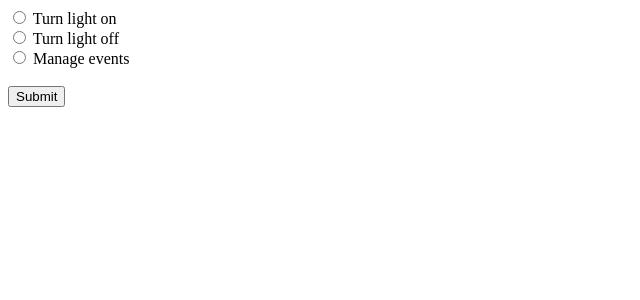
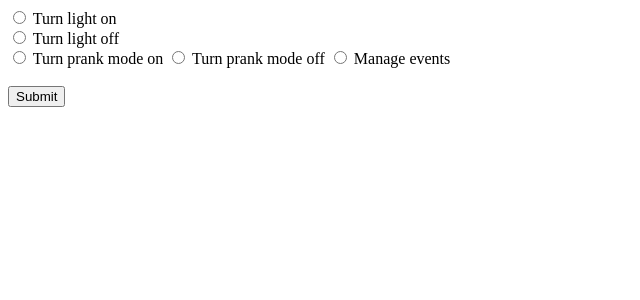
Before and after one commit to nicolascrossi/ELEC327-Webserver, a Flask app: page /control in a window 1280 px wide. Shown: the top 300 px of the page, without its empty margins (0-640 px from the left). Run offline with Flask 2, Linux system fonts and the light colour scheme; parts of the project's set-up code (start-up, migrations or seed data) failed here and were passed over.

Commit message:
added prank mode options to webserver

```diff
--- a/app.py
+++ b/app.py
@@ -13,6 +13,8 @@ import signal
 IP_HDR = "IP_ADDR"
 OFF_HDR = "LIGHT_OFF"
 ON_HDR = "LIGHT_ON"
+PRANK_OFF_HDR = "PRANK_OFF"
+PRANK_ON_HDR = "PRANK_ON"
 
 app = Flask(__name__)
 
@@ -33,6 +35,16 @@ def light_off():
 def light_on():
     print(f"{ON_HDR}", flush=True)
     print("[SERVER] Sent on", file=sys.stderr, flush=True)
+
+
+def prank_off():
+    print(f"{PRANK_OFF_HDR}", flush=True)
+    print("[SERVER] Sent prank off", file=sys.stderr, flush=True)
+
+
+def prank_on():
+    print(f"{PRANK_ON_HDR}", flush=True)
+    print("[SERVER] Sent prank on", file=sys.stderr, flush=True)
 
 
 def jobs_sort(job: Tuple[datetime.time, str, schedule.Job]):
@@ -91,16 +103,24 @@ def control_form():
             print("Adding event")
             e_option = request.form.get("e_options")
             if e_option == "e_light_on":
-                pass
-                print(f"Scheduling on at {request.form.get('e_time')}")
+                print(f"Scheduling on at {request.form.get('e_time')}", flush=True, file=sys.stderr)
                 job = schedule.every().day.at(request.form.get("e_time")).do(light_on)
-                jobs.append((job.at_time, f"On at {job.at_time}", job))
+                jobs.append((job.at_time, f"Light ON at {job.at_time}", job))
                 jobs.sort(key=jobs_sort)
             elif e_option == "e_light_off":
-                pass
-                print(f"Scheduling off at {request.form.get('e_time')}")
+                print(f"Scheduling off at {request.form.get('e_time')}", flush=True, file=sys.stderr)
                 job = schedule.every().day.at(request.form.get("e_time")).do(light_off)
-                jobs.append((job.at_time, f"Off at {job.at_time}", job))
+                jobs.append((job.at_time, f"Light OFF at {job.at_time}", job))
+                jobs.sort(key=jobs_sort)
+            elif e_option == "e_prank_on":
+                print(f"Scheduling prank mode on at {request.form.get('e_time')}", flush=True, file=sys.stderr)
+                job = schedule.every().day.at(request.form.get("e_time")).do(prank_on)
+                jobs.append((job.at_time, f"Prank mode ON at {job.at_time}", job))
+                jobs.sort(key=jobs_sort)
+            elif e_option == "e_prank_off":
+                print(f"Scheduling prank mode off at {request.form.get('e_time')}", flush=True, file=sys.stderr)
+                job = schedule.every().day.at(request.form.get("e_time")).do(prank_off)
+                jobs.append((job.at_time, f"Prank mode OFF at {job.at_time}", job))
                 jobs.sort(key=jobs_sort)
         elif manage_e_option == "remove_event":
             print("Deleting event")
@@ -123,6 +143,10 @@ def control_form():
             light_on()
         elif option == "light_off":
             light_off()
+        elif option == "prank_on":
+            prank_on()
+        elif option == "prank_off":
+            prank_off()
 
     return redirect(url_for('control'))
 
--- a/templates/control.html
+++ b/templates/control.html
@@ -40,6 +40,12 @@
     <input type="radio" id="light_off" name="options" value="light_off" onclick="javascript:check_set_event();">
     <label for="light_off">Turn light off</label><br>
 
+    <input type="radio" id="prank_on" name="options" value="prank_on" onclick="javascript:check_set_event();">
+    <label for="prank_on">Turn prank mode on</label>
+
+    <input type="radio" id="prank_off" name="options" value="prank_off" onclick="javascript:check_set_event();">
+    <label for="prank_off">Turn prank mode off</label>
+
     <input type="radio" id="set_event" name="options" value="set_event" onclick="javascript:check_set_event();">
     <label for="set_event">Manage events</label><br>
 
@@ -56,6 +62,12 @@
 
             <input type="radio" id="e_light_off" name="e_options" value="e_light_off">
             <label for="e_light_off">Turn light off</label><br>
+
+            <input type="radio" id="e_prank_on" name="e_options" value="e_prank_on">
+            <label for="e_prank_on">Turn prank mode on</label><br>
+
+            <input type="radio" id="e_prank_off" name="e_options" value="e_prank_off">
+            <label for="e_prank_off">Turn prank mode off</label><br>
 
             <label for="e_time">Choose a time: </label>
             <input type="time" id="e_time" name="e_time" value="00:00"><br>
```
